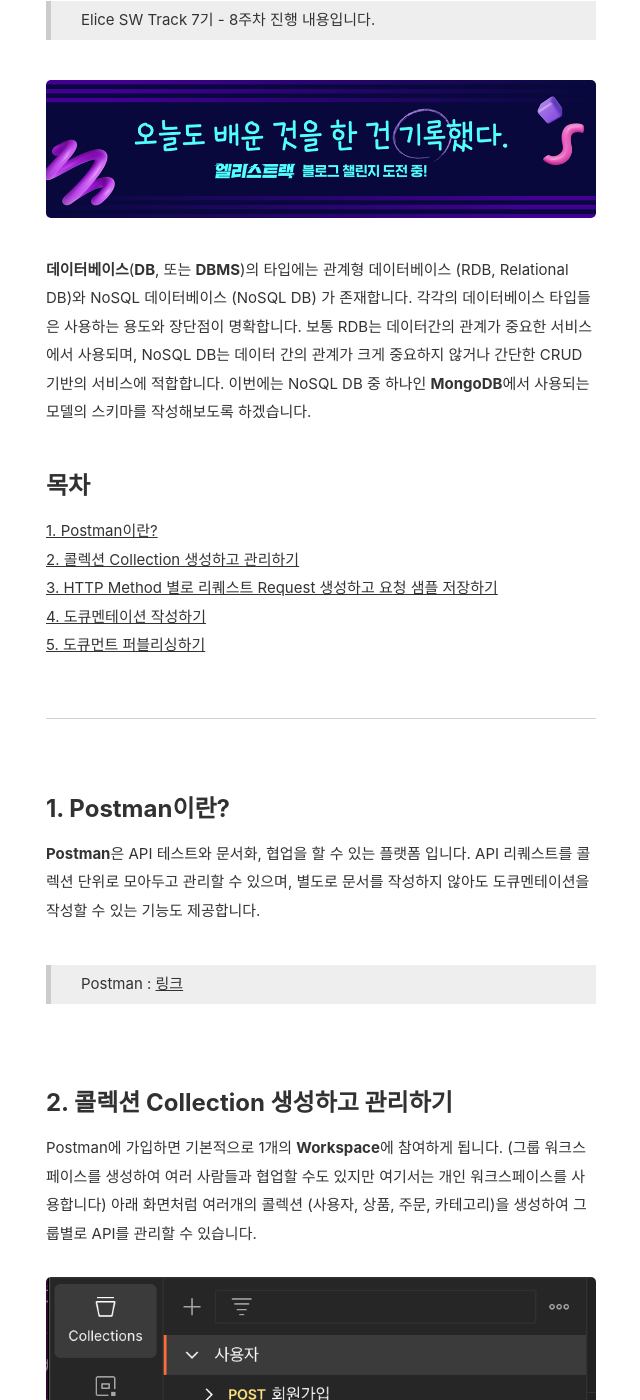
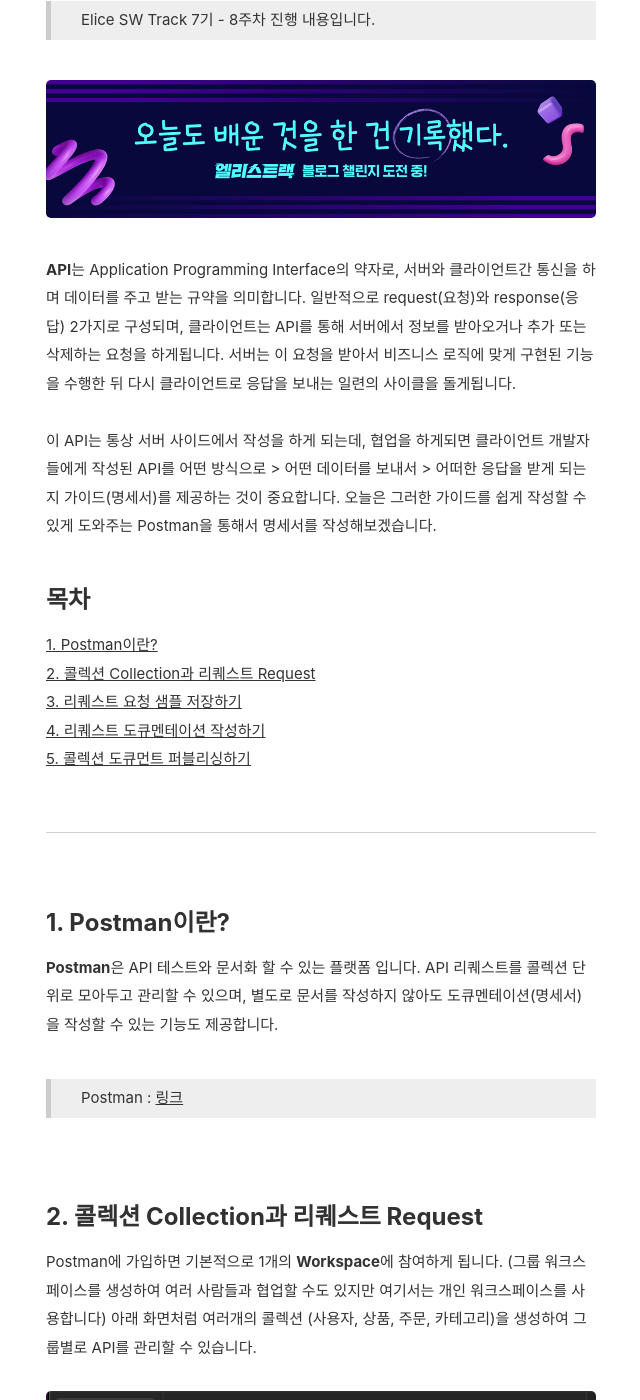
Before and after one commit to Ji-hoon/blog, a Jekyll site: the page built from _posts/2023-11-11-create-API-docs-with-postman.md, in a window 1280 px wide and 1400 px high, scrolled down 301 px. Shown: the whole window, without its empty margins (319-959 px from the left). Built offline with Jekyll 4.4.1, drawn with Linux system fonts in a browser that asks for light colours; comment, search, counter and statistics services are not loaded; some of the changed text lies outside the part shown.

Commit message:
FIX : 내용 추가

````diff
--- a/_posts/2023-11-11-create-API-docs-with-postman.md
+++ b/_posts/2023-11-11-create-API-docs-with-postman.md
@@ -10,20 +10,25 @@ updated: 2023-11-11 16:01
 
 &nbsp;
 
-**데이터베이스**(**DB**, 또는 **DBMS**)의 타입에는 관계형 데이터베이스 (RDB, Relational DB)와 NoSQL 데이터베이스 (NoSQL DB) 가 존재합니다. 각각의 데이터베이스 타입들은 사용하는 용도와 장단점이 명확합니다. 보통 RDB는 데이터간의 관계가 중요한 서비스에서 사용되며, NoSQL DB는 데이터 간의 관계가 크게 중요하지 않거나 간단한 CRUD 기반의 서비스에 적합합니다. 이번에는 NoSQL DB 중 하나인 **MongoDB**에서 사용되는 모델의 스키마를 작성해보도록 하겠습니다.
+**API**는 Application Programming Interface의 약자로, 서버와 클라이언트간 통신을 하며 데이터를 주고 받는 규약을 의미합니다. 일반적으로 request(요청)와 response(응답) 2가지로 구성되며, 클라이언트는 API를 통해 서버에서 정보를 받아오거나 추가 또는 삭제하는 요청을 하게됩니다. 서버는 이 요청을 받아서 비즈니스 로직에 맞게 구현된 기능을 수행한 뒤 다시 클라이언트로 응답을 보내는 일련의 사이클을 돌게됩니다.
+
+&nbsp;
+
+이 API는 통상 서버 사이드에서 작성을 하게 되는데, 협업을 하게되면 클라이언트 개발자들에게 작성된 API를 어떤 방식으로 > 어떤 데이터를 보내서 > 어떠한 응답을 받게 되는지 가이드(명세서)를 제공하는 것이 중요합니다. 오늘은 그러한 가이드를 쉽게 작성할 수 있게 도와주는 Postman을 통해서 명세서를 작성해보겠습니다.
+
 
 &nbsp;
 
 ## 목차
 [1. Postman이란?](#1-postman이란)
 
-[2. 콜렉션 Collection 생성하고 관리하기](#2-콜렉션-collection-생성하고-관리하기)
+[2. 콜렉션 Collection과 리퀘스트 Request](#2-콜렉션-collection과-리퀘스트-Request)
 
-[3. HTTP Method 별로 리퀘스트 Request 생성하고 요청 샘플 저장하기](#3-http-method-별로-리퀘스트-request-생성하고-요청-샘플-저장하기)
+[3. 리퀘스트 요청 샘플 저장하기](#3-리퀘스트-요청-샘플-저장하기)
 
-[4. 도큐멘테이션 작성하기](#4-도큐멘테이션-작성하기)
+[4. 리퀘스트 도큐멘테이션 작성하기](#4-리퀘스트-도큐멘테이션-작성하기)
 
-[5. 도큐먼트 퍼블리싱하기](#5-도큐먼트-퍼블리싱하기)
+[5. 콜렉션 도큐먼트 퍼블리싱하기](#5-콜렉션-도큐먼트-퍼블리싱하기)
 
 
 &nbsp;
@@ -33,12 +38,12 @@ updated: 2023-11-11 16:01
 &nbsp;
 ## 1. Postman이란?
 
-**Postman**은 API 테스트와 문서화, 협업을 할 수 있는 플랫폼 입니다. API 리퀘스트를 콜렉션 단위로 모아두고 관리할 수 있으며, 별도로 문서를 작성하지 않아도 도큐멘테이션을 작성할 수 있는 기능도 제공합니다.
+**Postman**은 API 테스트와 문서화 할 수 있는 플랫폼 입니다. API 리퀘스트를 콜렉션 단위로 모아두고 관리할 수 있으며, 별도로 문서를 작성하지 않아도 도큐멘테이션(명세서)을 작성할 수 있는 기능도 제공합니다.
 > Postman : [링크](https://www.postman.com/)
 
 &nbsp;
 
-## 2. 콜렉션 Collection 생성하고 관리하기
+## 2. 콜렉션 Collection과 리퀘스트 Request
 
 Postman에 가입하면 기본적으로 1개의 **Workspace**에 참여하게 됩니다. (그룹 워크스페이스를 생성하여 여러 사람들과 협업할 수도 있지만 여기서는 개인 워크스페이스를 사용합니다) 아래 화면처럼 여러개의 콜렉션 (사용자, 상품, 주문, 카테고리)을 생성하여 그룹별로 API를 관리할 수 있습니다.
 
@@ -56,7 +61,7 @@ Postman에 가입하면 기본적으로 1개의 **Workspace**에 참여하게
 
 &nbsp;
 
-새로운 리퀘스트를 만들고 HTTP Method, 리퀘스트의 이름, params, request body, request header 등을 설정할 수 있습니다. 아래는 미리 생성해둔 회원가입 API 리퀘스트 화면입니다. POST 요청이기 때문에 params 필드는 사용하지 않고 request body에만 API로 요청할 값을 JSON 형태로 작성한 것을 확인할 수 있습니다.
+새로운 리퀘스트를 만들게 되면 HTTP Method, 리퀘스트의 이름, params, request body, request header 등을 설정할 수 있습니다. 아래는 미리 생성해둔 회원가입 API 리퀘스트 화면입니다. POST 요청이기 때문에 params 필드는 사용하지 않고 request body에만 API로 요청할 값을 JSON 형태로 작성한 것을 확인할 수 있습니다.
 
 &nbsp;
 
@@ -143,6 +148,20 @@ export default class UserService {
 }
 ```
 
+&nbsp;
+
+## 3. 리퀘스트 요청 샘플 저장하기
+
+이렇게 리퀘스트를 만들고 나면 다양한 테스트 케이스에서 정상 동작을 하는 지 확인하기 위해 다양한 값들을 넣어 보면서 코드의 안정성을 검증하게 되는데, Postman에서는 이 때 API 요청과 응답 결과를 하나의 템플릿 형태로 저장할 수 있는 Save as example 기능을 제공합니다.
+
+&nbsp;
+
+![signup request](/blog/assets/posts/asset-postman-02-signup-post-request.png)
+
+&nbsp;
+
+이 기능을 사용해 저장하면, 현재 요청과 응답 값을 그대로 저장하게 됩니다.
+
 
 &nbsp;
 
````
Also changed, not shown: assets/posts/asset-postman-02-signup-post-request.png, assets/posts/asset-postman-03-save-example.png (added).
